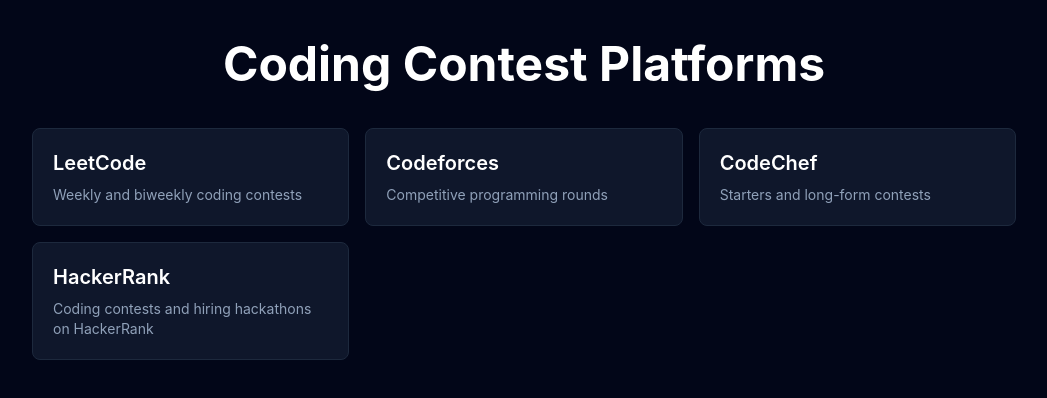
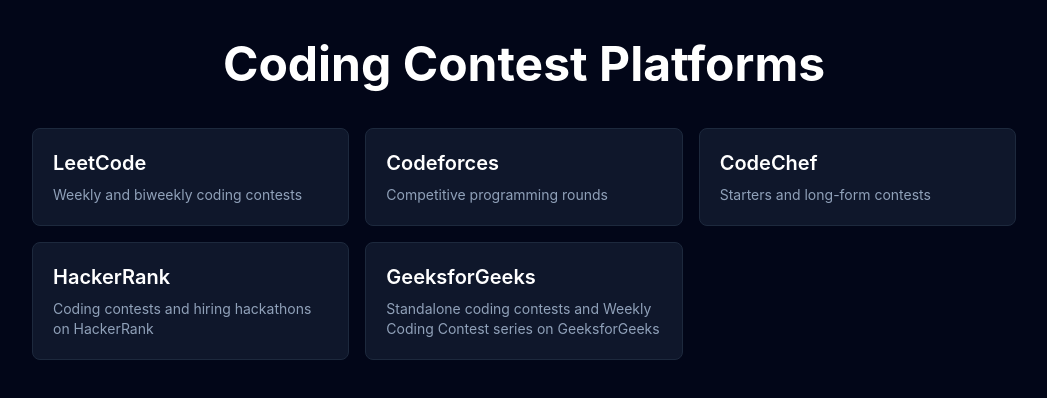
Before and after one commit to kartavyaarya111/Coding-Contest-fetch, a React (Vite) app in the folder frontend/: page / in a window 1280 px wide. Shown: the top 398 px of the page, without its empty margins (116-1163 px from the left). Built offline with nearby package versions, Linux system fonts and the light colour scheme.

Commit message:
GFG added

```diff
--- a/frontend/src/data/platforms.ts
+++ b/frontend/src/data/platforms.ts
@@ -21,4 +21,9 @@
     name: "HackerRank",
     description: "Coding contests and hiring hackathons on HackerRank",
   },
+  {
+    id: "gfg",
+    name: "GeeksforGeeks",
+    description: "Standalone coding contests and Weekly Coding Contest series on GeeksforGeeks",
+  },
 ];
```
